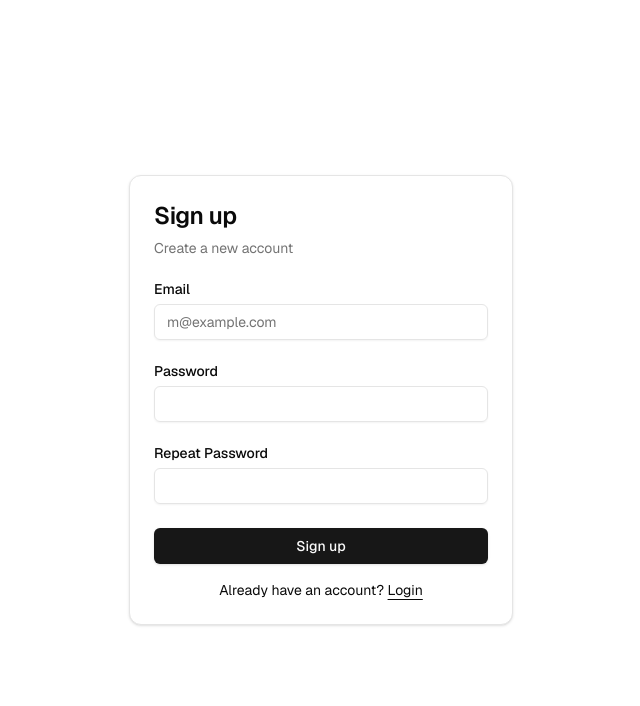
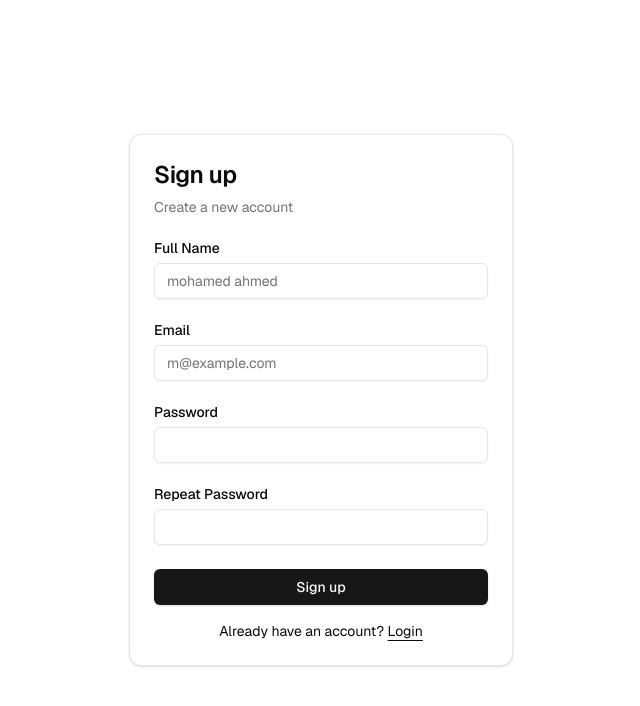
Before and after one commit to aziziabdallahesmail-ensia/software_project, a Next.js app: page /auth/sign-up in a window 1280 px wide. Shown: the top 706 px of the page, without its empty margins (319-959 px from the left). Built offline with nearby package versions, Linux system fonts and the light colour scheme; no server answers.

Commit message:
added full name input field to sign up form

```diff
--- a/app/layout.tsx
+++ b/app/layout.tsx
@@ -3,14 +3,12 @@ import { Geist } from "next/font/google";
 import { ThemeProvider } from "next-themes";
 import "./globals.css";
 
-const defaultUrl = process.env.VERCEL_URL
-  ? `https://${process.env.VERCEL_URL}`
-  : "http://localhost:3000";
+const defaultUrl = "http://localhost:3000";
 
 export const metadata: Metadata = {
   metadataBase: new URL(defaultUrl),
-  title: "Next.js and Supabase Starter Kit",
-  description: "The fastest way to build apps with Next.js and Supabase",
+  title: "Doctor Appointment management app",
+  description: "A doctor appointment management app built with Next.js and Supabase.",
 };
 
 const geistSans = Geist({
--- a/components/auth-button.tsx
+++ b/components/auth-button.tsx
@@ -13,7 +13,7 @@ export async function AuthButton() {
 
   return user ? (
     <div className="flex items-center gap-4">
-      Hey, {user.email}!
+      Hey, {user.user_metadata?.full_name}
       <LogoutButton />
     </div>
   ) : (
--- a/components/sign-up-form.tsx
+++ b/components/sign-up-form.tsx
@@ -23,6 +23,7 @@ export function SignUpForm({
   const [email, setEmail] = useState("");
   const [password, setPassword] = useState("");
   const [repeatPassword, setRepeatPassword] = useState("");
+  const [fullName, setFullName] = useState("");
   const [error, setError] = useState<string | null>(null);
   const [isLoading, setIsLoading] = useState(false);
   const router = useRouter();
@@ -45,6 +46,9 @@ export function SignUpForm({
         password,
         options: {
           emailRedirectTo: `${window.location.origin}/protected`,
+          data: {
+            full_name: fullName,
+          },
         },
       });
       if (error) throw error;
@@ -66,6 +70,17 @@ export function SignUpForm({
         <CardContent>
           <form onSubmit={handleSignUp}>
             <div className="flex flex-col gap-6">
+              <div className="grid gap-2">
+                <Label htmlFor="fullName">Full Name</Label>
+                <Input
+                  id="fullName"
+                  type="text"
+                  placeholder="mohamed ahmed"
+                  required
+                  value={fullName}
+                  onChange={(e) => setFullName(e.target.value)}
+                />
+              </div>
               <div className="grid gap-2">
                 <Label htmlFor="email">Email</Label>
                 <Input
```
